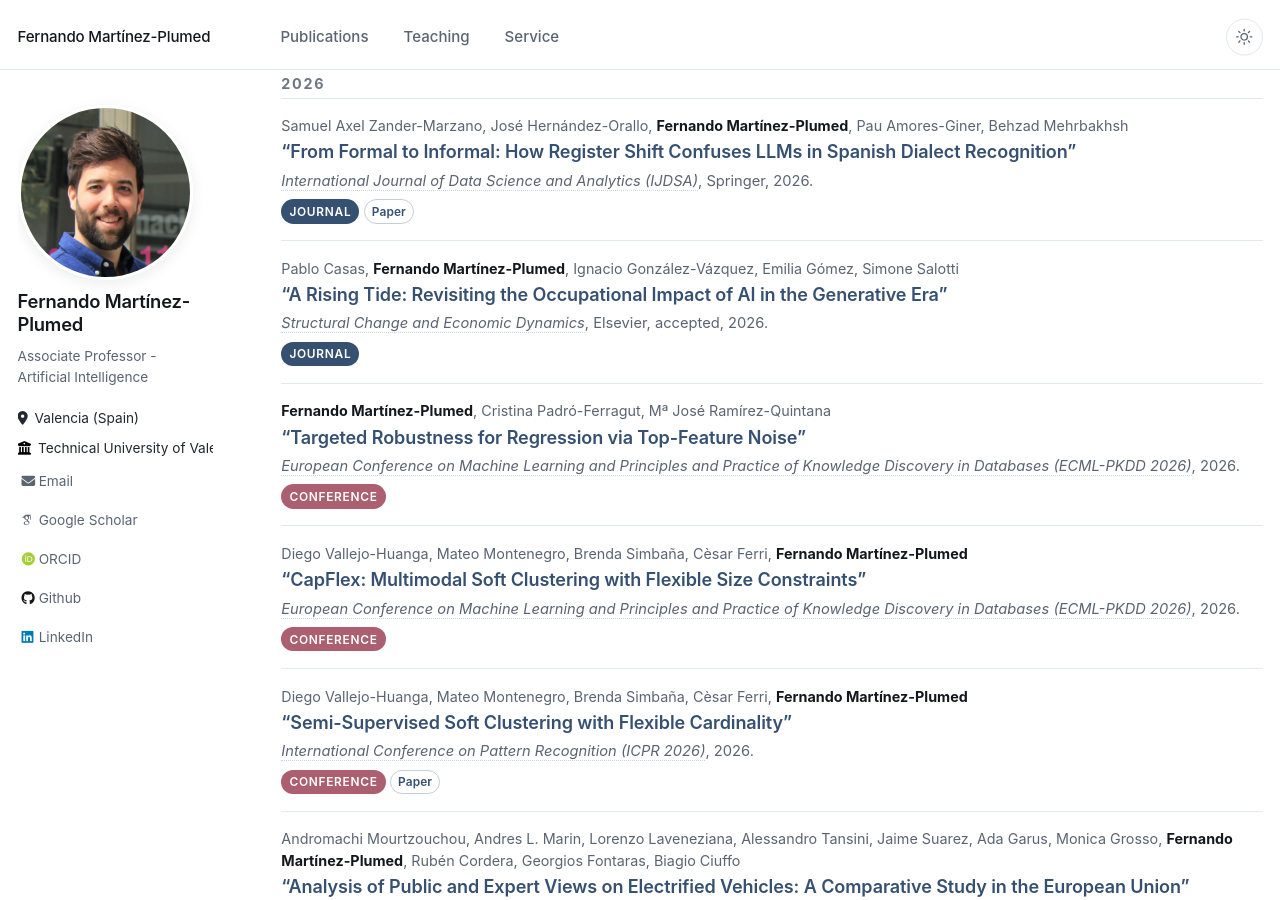
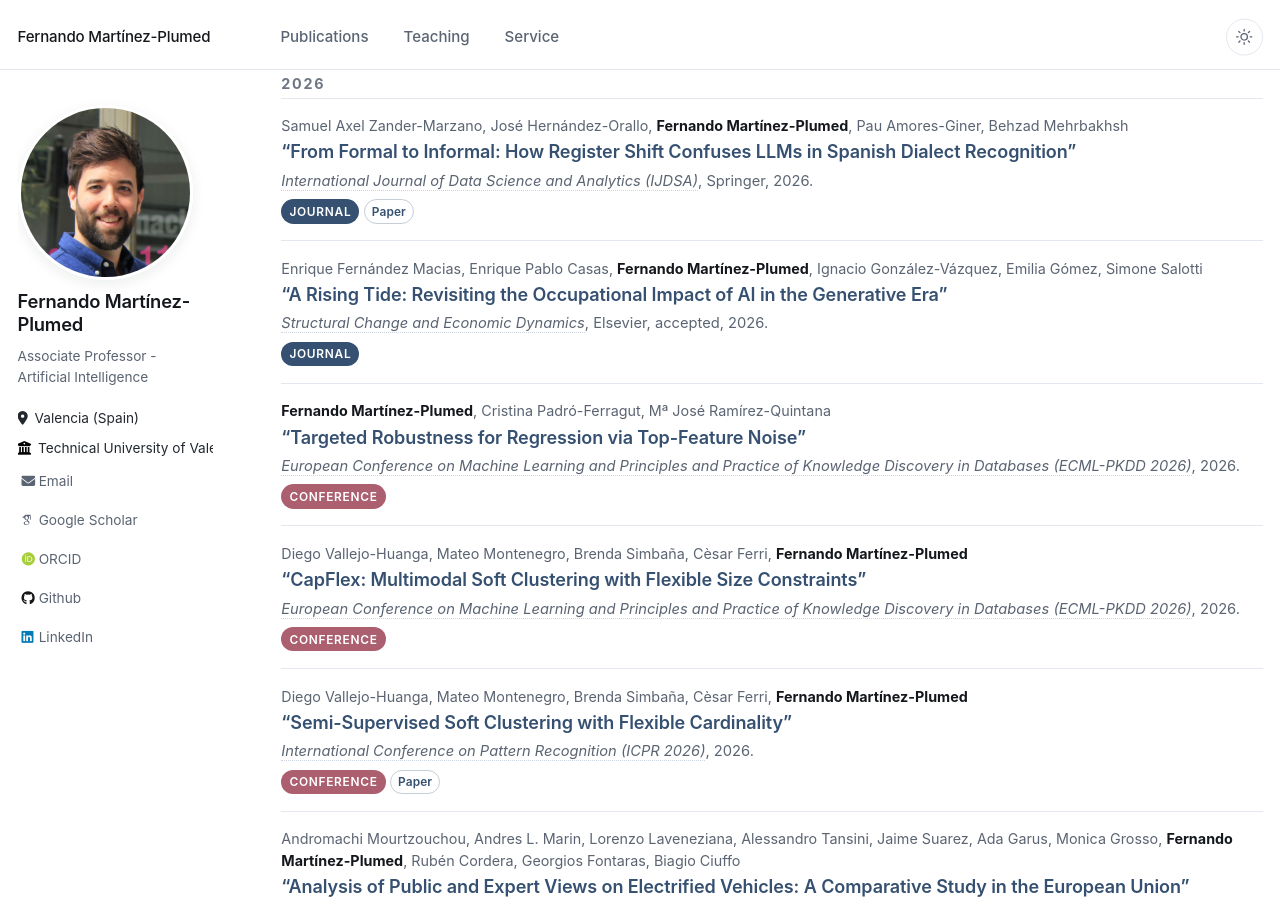
Before and after one commit to nandomp/nandomp.github.io, a Jekyll site: the page built from _pages/publications.md, in a window 1280 px wide and 900 px high, scrolled down 1019 px. Built offline with Jekyll 4.4.1, drawn with Linux system fonts in a browser that asks for light colours; some web fonts are replaced.

Commit message:
Update publications.yml

```diff
--- a/_data/publications.yml
+++ b/_data/publications.yml
@@ -82,7 +82,7 @@
       type: journal
 
     - title: "A Rising Tide: Revisiting the Occupational Impact of AI in the Generative Era"
-      authors: Pablo Casas, Fernando Martínez-Plumed, Ignacio González-Vázquez, Emilia Gómez, Simone Salotti
+      authors: Enrique Fernández Macias, Enrique Pablo Casas, Fernando Martínez-Plumed, Ignacio González-Vázquez, Emilia Gómez, Simone Salotti
       venue: Structural Change and Economic Dynamics
       venue_url: https://www.sciencedirect.com/journal/structural-change-and-economic-dynamics
       details: Elsevier, accepted
@@ -137,7 +137,7 @@
     - title: "The Greenest Token Is the One You Never Generate: Pre-Generation Abstention for Sustainable LLMs"
       authors: Yael Moros-Daval, Álvaro David Gómez Antón, Kexin Jiang-Chen, Cèsar Ferri, José Hernández-Orallo, Fernando Martínez-Plumed
       venue: Workshop on Data Science for Social Good (SoGood 2026) @ ECML-PKDD
-      venue_url: https://ecmlpkdd.org/2026/
+      venue_url: https://sites.google.com/view/sogood-2026/home
       type: workshop
 
     - title: Revisiting the occupational impact of AI in the generative AI era
```
